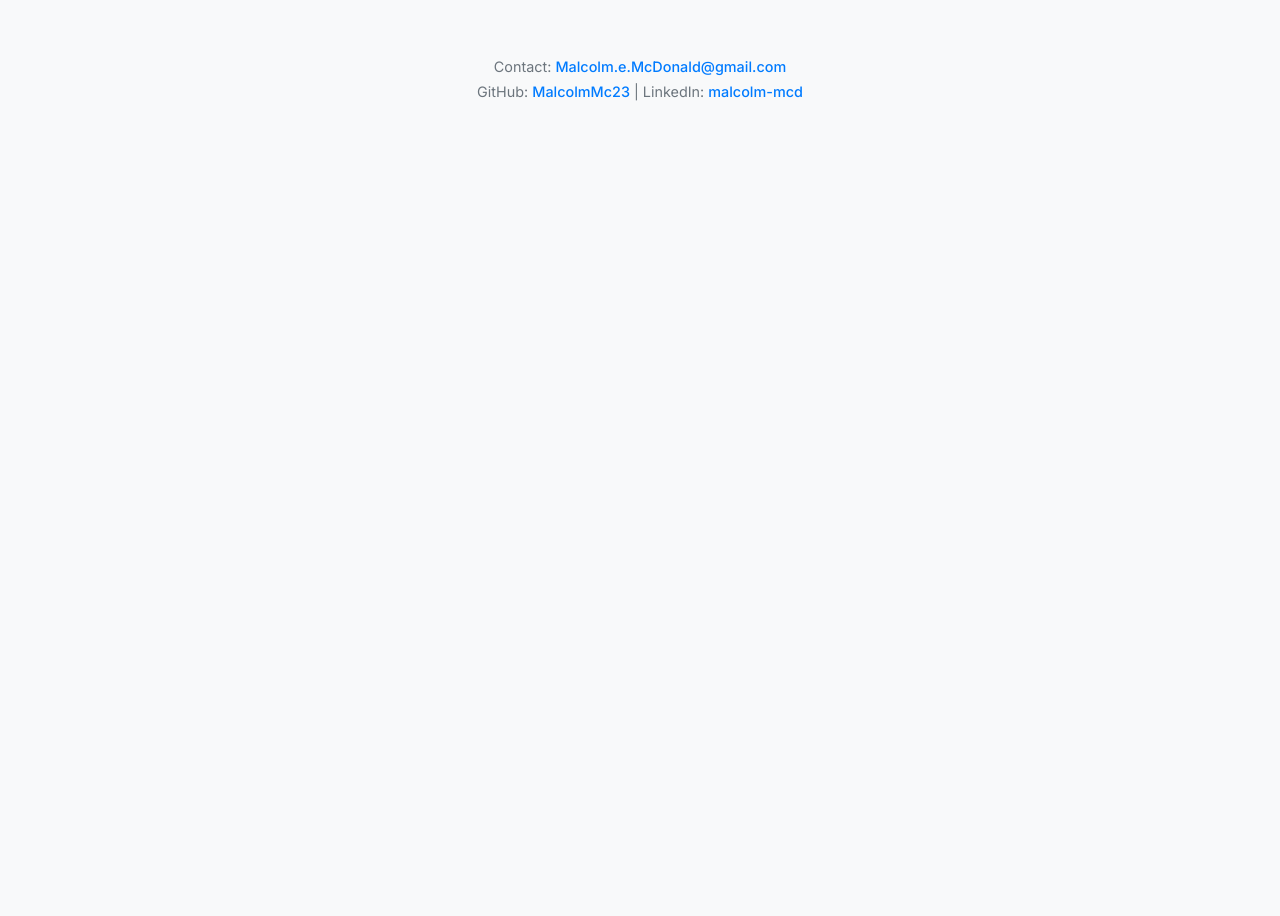
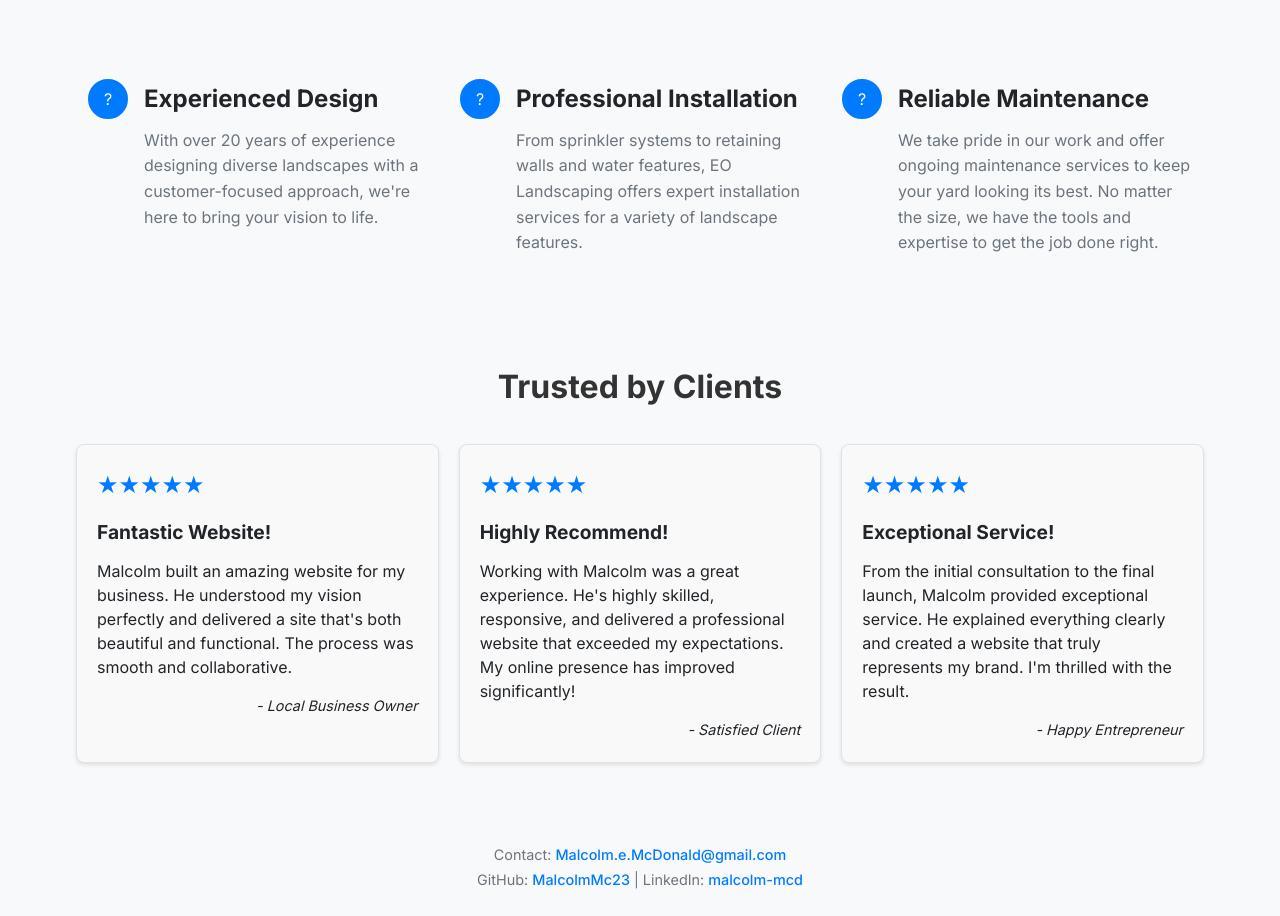
Before and after one commit to MalcolmMc23/MalcolmMcD.com, a React (Create React App) app: page /services/freelance-website-design in a window 1280 px wide. Shown: the part 1080-1996 px from the top of the page. Before the commit the page ends 1208 px from the top, so only its background shows below. Built offline with nearby package versions, Linux system fonts and the light colour scheme.

Commit message:
i love this world

```diff
--- /dev/null
+++ b/src/components/TestimonialCard.js
@@ -0,0 +1,25 @@
+import React from 'react';
+import styles from './TestimonialCard.module.css'; // We will create this CSS file next
+
+const StarRating = ({ rating }) => (
+    <div className={styles.starRating}>
+        {[...Array(5)].map((_, index) => (
+            <span key={index} className={`${styles.star} ${index < rating ? styles.filled : ''}`}>
+                ★
+            </span>
+        ))}
+    </div>
+);
+
+function TestimonialCard({ rating, title, text, author }) {
+    return (
+        <div className={styles.card}>
+            <StarRating rating={rating} />
+            <h3 className={styles.title}>{title}</h3>
+            <p className={styles.text}>{text}</p>
+            <p className={styles.author}>- {author}</p>
+        </div>
+    );
+}
+
+export default TestimonialCard;
--- /dev/null
+++ b/src/components/TestimonialCard.module.css
@@ -0,0 +1,46 @@
+.card {
+    background-color: #f9f9f9;
+    border: 1px solid var(--border-color);
+    border-radius: 8px;
+    padding: 20px;
+    box-shadow: 0 2px 4px rgba(0, 0, 0, 0.1);
+    text-align: left;
+    transition: transform 0.3s ease, box-shadow 0.3s ease, border-color 0.3s ease;
+}
+
+.card:hover {
+    transform: translateY(-5px);
+    box-shadow: 0 6px 16px rgba(0, 0, 0, 0.12);
+    border-color: var(--accent-color);
+}
+
+.starRating {
+    margin-bottom: 10px;
+}
+
+.star {
+    font-size: 1.5rem;
+    color: var(--border-color); /* Use border color for unfilled stars */
+}
+
+.filled {
+    color: var(--accent-color); /* Use accent color for filled stars */
+}
+
+.title {
+    font-size: 1.2rem;
+    font-weight: bold;
+    margin-bottom: 10px;
+}
+
+.text {
+    font-size: 1rem;
+    line-height: 1.5;
+    margin-bottom: 15px;
+}
+
+.author {
+    font-size: 0.9rem;
+    font-style: italic;
+    text-align: right;
+}
--- /dev/null
+++ b/src/components/TestimonialSection.js
@@ -0,0 +1,45 @@
+import React from 'react';
+import TestimonialCard from './TestimonialCard';
+import styles from './TestimonialSection.module.css'; // We will create this CSS file next
+
+const testimonials = [
+    {
+        rating: 5,
+        title: "Fantastic Website!",
+        text: "Malcolm built an amazing website for my business. He understood my vision perfectly and delivered a site that's both beautiful and functional. The process was smooth and collaborative.",
+        author: "Local Business Owner"
+    },
+    {
+        rating: 5,
+        title: "Highly Recommend!",
+        text: "Working with Malcolm was a great experience. He's highly skilled, responsive, and delivered a professional website that exceeded my expectations. My online presence has improved significantly!",
+        author: "Satisfied Client"
+    },
+    {
+        rating: 5,
+        title: "Exceptional Service!",
+        text: "From the initial consultation to the final launch, Malcolm provided exceptional service. He explained everything clearly and created a website that truly represents my brand. I'm thrilled with the result.",
+        author: "Happy Entrepreneur"
+    }
+];
+
+function TestimonialSection() {
+    return (
+        <section className={styles.testimonialSection}>
+            <h2 className={styles.sectionTitle}>Trusted by Clients</h2>
+            <div className={styles.testimonialGrid}>
+                {testimonials.map((testimonial, index) => (
+                    <TestimonialCard
+                        key={index}
+                        rating={testimonial.rating}
+                        title={testimonial.title}
+                        text={testimonial.text}
+                        author={testimonial.author}
+                    />
+                ))}
+            </div>
+        </section>
+    );
+}
+
+export default TestimonialSection;
--- /dev/null
+++ b/src/components/TestimonialSection.module.css
@@ -0,0 +1,31 @@
+.testimonialSection {
+    padding: 40px 20px;
+    /* background-color: #fff; */ /* Or another background color if you prefer */
+    text-align: center;
+}
+
+.sectionTitle {
+    font-size: 2rem;
+    font-weight: bold;
+    margin-bottom: 30px;
+    color: #333;
+}
+
+.testimonialGrid {
+    display: grid;
+    grid-template-columns: repeat(auto-fit, minmax(300px, 1fr));
+    gap: 20px;
+    max-width: 1200px;
+    margin: 0 auto;
+}
+
+/* Responsive adjustments */
+@media (max-width: 768px) {
+    .testimonialGrid {
+        grid-template-columns: 1fr; /* Stack cards on smaller screens */
+    }
+
+    .sectionTitle {
+        font-size: 1.8rem;
+    }
+}
--- /dev/null
+++ b/src/components/items/FeatureItem.js
@@ -0,0 +1,29 @@
+import React from 'react';
+import styles from './FeatureItem.module.css';
+
+// Placeholder component for an icon - replace with actual icons later
+const IconPlaceholder = () => (
+    <div className={styles.iconPlaceholder}>
+        {/* You can put a temporary character or symbol here if needed */}
+        ?
+    </div>
+);
+
+function FeatureItem({ icon, title, description }) {
+    // Determine which icon to render. For now, use the placeholder.
+    const IconComponent = icon || IconPlaceholder; // If 'icon' prop is passed, use it, otherwise default to placeholder
+
+    return (
+        <div className={styles.featureItem}>
+            <div className={styles.iconContainer}>
+                <IconComponent className={styles.icon} />
+            </div>
+            <div className={styles.textContainer}>
+                <h3 className={styles.title}>{title}</h3>
+                <p className={styles.description}>{description}</p>
+            </div>
+        </div>
+    );
+}
+
+export default FeatureItem;
--- /dev/null
+++ b/src/components/items/FeatureItem.module.css
@@ -0,0 +1,50 @@
+/* src/components/items/FeatureItem.module.css */
+
+.featureItem {
+  display: flex;
+  align-items: flex-start; /* Align items to the top */
+  gap: 1rem; /* Space between icon and text */
+  text-align: left; /* Align text to the left */
+  max-width: 350px; /* Constrain width */
+}
+
+.iconContainer {
+  flex-shrink: 0; /* Prevent icon from shrinking */
+  /* You might need to adjust size/padding based on the actual icons */
+}
+
+.iconPlaceholder {
+  width: 40px; /* Example size */
+  height: 40px; /* Example size */
+  background-color: var(--accent-color, #007bff); /* Use accent color from colors.md */
+  border-radius: 50%; /* Make it circular, adjust as needed */
+  display: flex;
+  justify-content: center;
+  align-items: center;
+  color: var(--primary-color, #ffffff); /* Icon color */
+  /* Add some temporary visual indication */
+  border: 2px solid var(--accent-color, #007bff);
+}
+
+.icon {
+  /* Specific icon styles might go here if needed */
+}
+
+.textContainer {
+  display: flex;
+  flex-direction: column;
+}
+
+.title {
+  font-size: 1.5rem; /* Example size */
+  font-weight: bold;
+  margin: 0 0 0.5rem 0; /* Remove default margins, add bottom margin */
+  color: var(--text-color, #212529); /* Use text color from colors.md */
+}
+
+.description {
+  font-size: 1rem;
+  line-height: 1.6;
+  color: var(--secondary-text-color, #6c757d); /* Use secondary text color */
+  margin: 0;
+}
--- /dev/null
+++ b/src/components/sections/FeatureListSection.js
@@ -0,0 +1,41 @@
+import React from 'react';
+import FeatureItem from '../items/FeatureItem'; // Adjust path if needed
+import styles from './FeatureListSection.module.css';
+
+// Data for the feature items - replace with actual content
+const featuresData = [
+    {
+        // icon: IconComponent1, // Replace with actual icon components or paths
+        title: "Experienced Design",
+        description: "With over 20 years of experience designing diverse landscapes with a customer-focused approach, we're here to bring your vision to life."
+    },
+    {
+        // icon: IconComponent2,
+        title: "Professional Installation",
+        description: "From sprinkler systems to retaining walls and water features, EO Landscaping offers expert installation services for a variety of landscape features."
+    },
+    {
+        // icon: IconComponent3,
+        title: "Reliable Maintenance",
+        description: "We take pride in our work and offer ongoing maintenance services to keep your yard looking its best. No matter the size, we have the tools and expertise to get the job done right."
+    }
+];
+
+function FeatureListSection() {
+    return (
+        <section className={styles.featureListSection}>
+            <div className={styles.featureListContainer}>
+                {featuresData.map((feature, index) => (
+                    <FeatureItem
+                        key={index}
+                        // icon={feature.icon} // Pass the actual icon component here
+                        title={feature.title}
+                        description={feature.description}
+                    />
+                ))}
+            </div>
+        </section>
+    );
+}
+
+export default FeatureListSection;
--- /dev/null
+++ b/src/components/sections/FeatureListSection.module.css
@@ -0,0 +1,23 @@
+/* src/components/sections/FeatureListSection.module.css */
+
+.featureListSection {
+  padding: 4rem 2rem; /* Add padding around the section */
+  background-color: var(--background-color, #f8f9fa); /* Use background color from colors.md */
+}
+
+.featureListContainer {
+  display: flex;
+  justify-content: space-around; /* Distribute items evenly */
+  align-items: flex-start; /* Align items to the top */
+  /* flex-wrap: wrap; Removed to prevent wrapping */
+  gap: 2rem; /* Add space between items */
+  max-width: 1200px; /* Optional: constrain the max width */
+  margin: 0 auto; /* Center the container */
+}
+
+/* Responsive adjustments for padding */
+@media (max-width: 768px) { /* Adjust breakpoint as needed */
+  .featureListSection {
+    padding: 3rem 1rem;
+  }
+}
--- a/src/pages/FreelanceWebsiteDesignPage.js
+++ b/src/pages/FreelanceWebsiteDesignPage.js
@@ -1,5 +1,7 @@
 import React from 'react';
 import CallToActionCard from '../components/CallToActionCard'; // Adjust path if needed
+import TestimonialSection from '../components/TestimonialSection'; // Import the new section
+import FeatureListSection from '../components/sections/FeatureListSection'; // Import the feature list section
 import styles from './FreelanceWebsiteDesignPage.module.css';
 
 // Assuming you have an image file in your public folder or assets
@@ -55,6 +57,12 @@
                 </div>
             </section>
 
+            {/* Feature List Section */}
+            <FeatureListSection />
+
+            {/* Testimonial Section */}
+            <TestimonialSection />
+
         </main>
     );
 }
```
